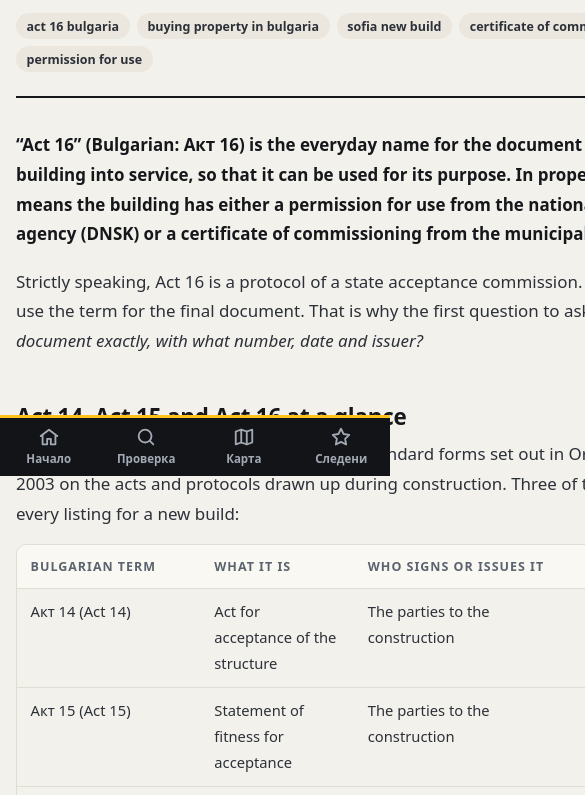
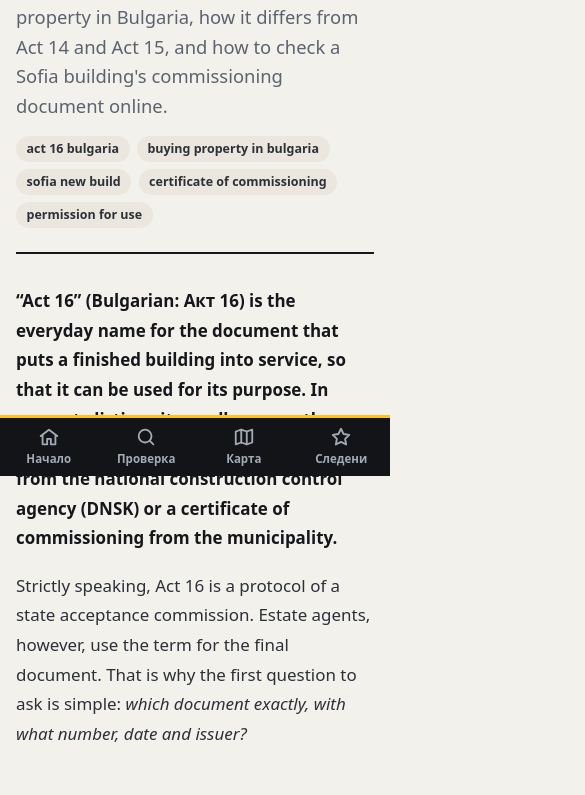
Before and after one commit to radoslav1992/akt-sixteen-preview, an Astro site: page /en/act-16-bulgaria in a window 390 px wide. Shown: the part 368-1163 px from the top of the page, 585 px wide, since content can reach past the window. Built offline with nearby package versions, Linux system fonts and the light colour scheme; Astro itself is replaced by a stand-in of ours; a web font is replaced by a local one.

Commit message:
Blog layout: keep wide tables inside the column on phones
Below 1080 px the post grid had an auto-sized column, so a wide table
widened the whole page (horizontal scroll at 360 px on every guide with a
table). minmax(0, 1fr) lets the table scroll inside its own box.

Co-Authored-By: Claude Opus 5.5 <noreply@anthropic.com>
Claude-Session: https://claude.ai/code/session_01YTtdRHjFtHvs4H8o434kaH

```diff
--- a/src/layouts/BlogPost.astro
+++ b/src/layouts/BlogPost.astro
@@ -108,7 +108,7 @@ const crumbs = [{ name: t.home, path: "/" }, { name: t.blog, path: "/blog/" }, {
 </Base>
 
 <style>
-  .post-layout { display: grid; gap: 2rem; }
+  .post-layout { display: grid; gap: 2rem; grid-template-columns: minmax(0, 1fr); }
   @media (min-width: 1080px) { .post-layout { grid-template-columns: minmax(0, 740px) 1fr; gap: 3.5rem; } }
   .post__header { padding: 1rem 0 1.5rem; border-bottom: 2px solid var(--ink); margin-bottom: 2rem; }
   .post__meta { font-size: 0.88rem; color: var(--muted); display: flex; flex-wrap: wrap; gap: 0.35rem; font-weight: 600; }
```
